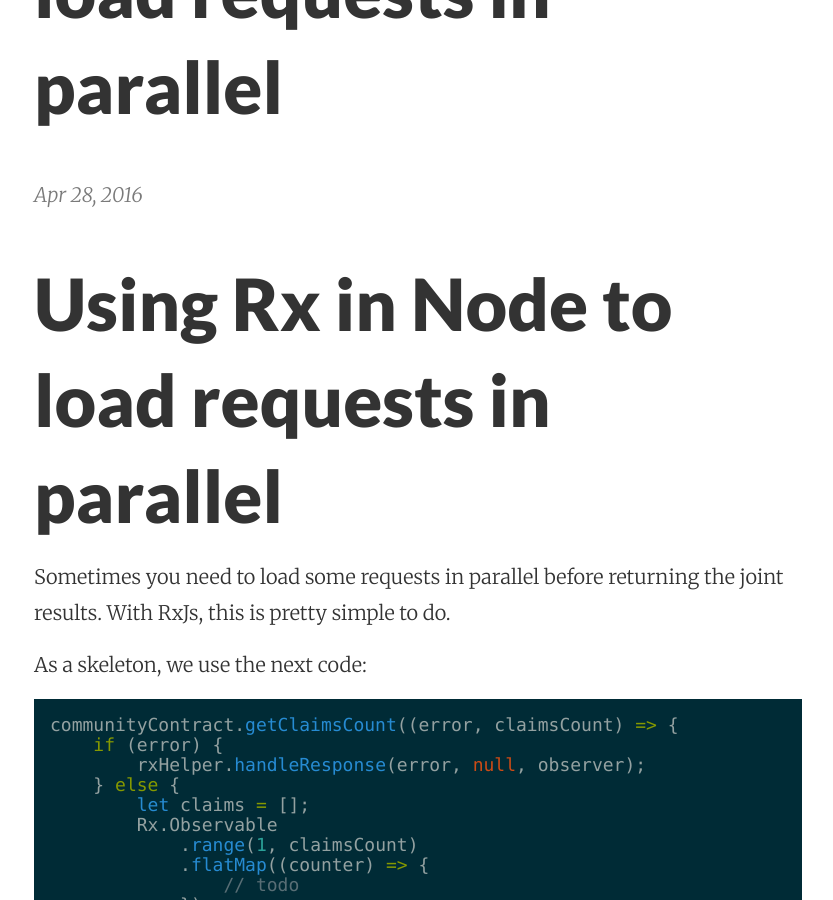
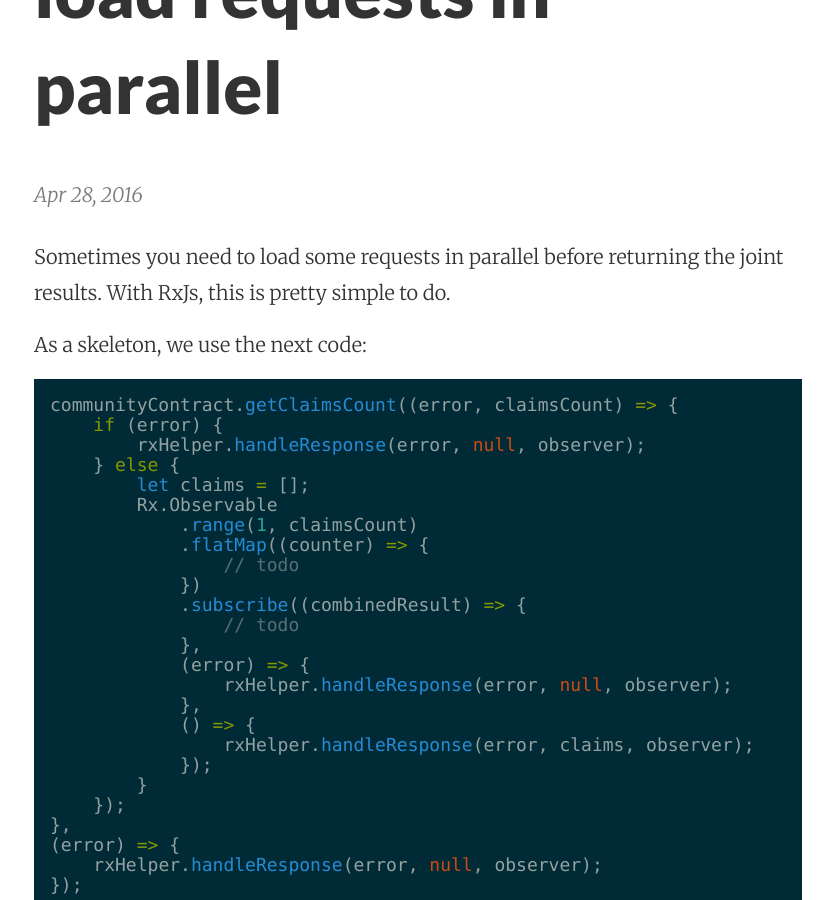
Before and after one commit to areijngoudt/areijngoudt.github.io, a Jekyll site: the page built from _posts/2016-04-28-using-rx-in-node-to-load-requests-in-parallel.markdown, in a window 1280 px wide and 900 px high, scrolled down 356 px. Shown: the whole window, without its empty margins (222-1055 px from the left). Built offline with Jekyll 4.4.1, drawn with Linux system fonts in a browser that asks for light colours.

Commit message:
Post update: Using Rx in Node to load requests in parallel

```diff
--- a/_posts/2016-04-28-using-rx-in-node-to-load-requests-in-parallel.markdown
+++ b/_posts/2016-04-28-using-rx-in-node-to-load-requests-in-parallel.markdown
@@ -4,8 +4,6 @@ title: Using Rx in Node to load requests in parallel
 layout: post
 tags: [Rx, Node, Parallel]
 ---
-# Using Rx in Node to load requests in parallel
-
 Sometimes you need to load some requests in parallel before returning the joint results.
 With RxJs, this is pretty simple to do.
 
```
